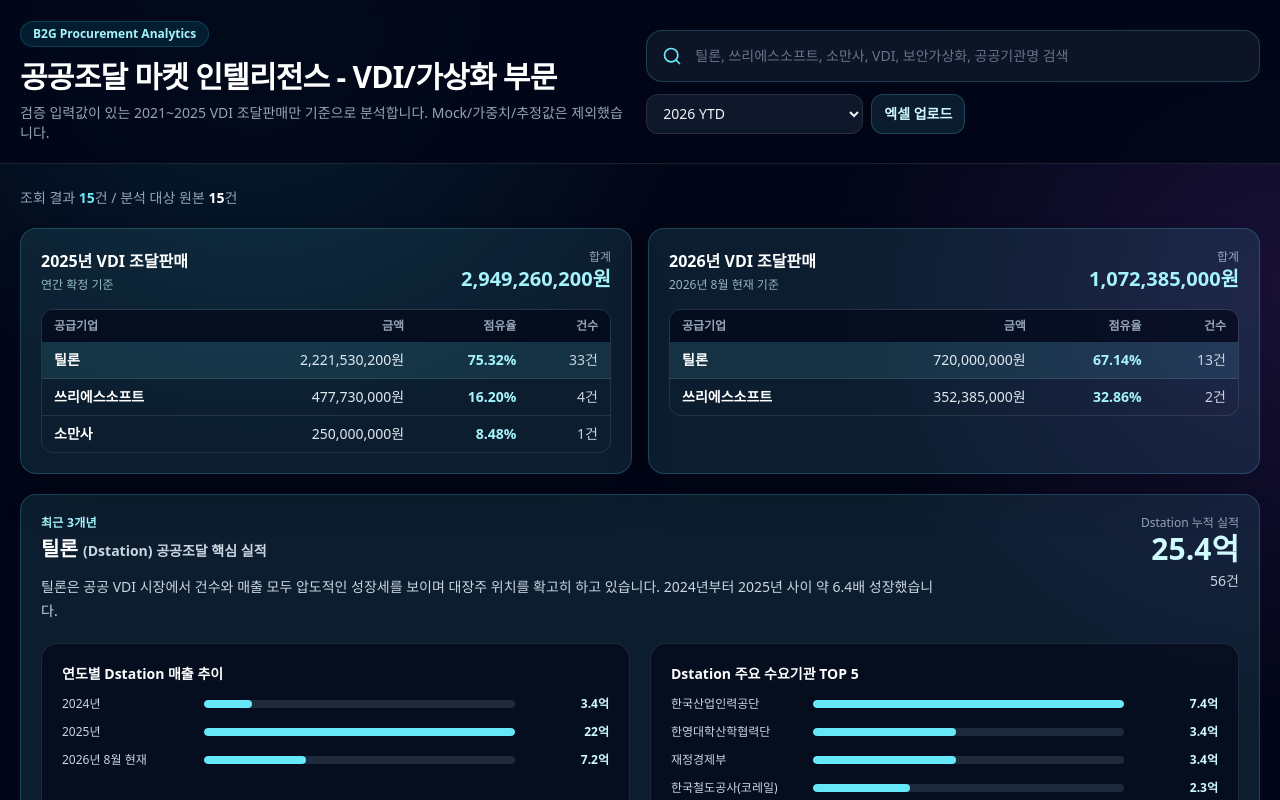
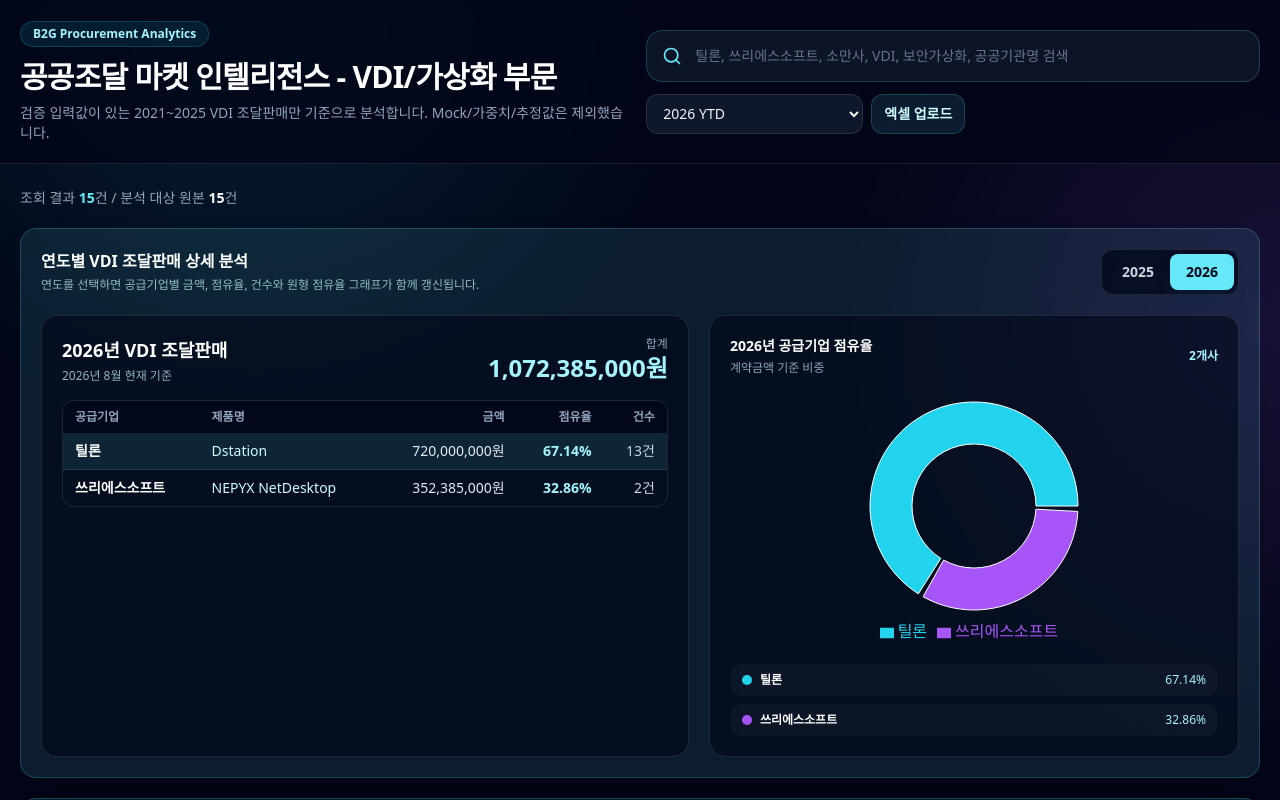
Before and after one commit to kwon007009-stack/jiwon13, a React (Vite) app: page / in a window 1280 px wide. Shown: the top 800 px of the page. Built offline with nearby package versions, Linux system fonts and the light colour scheme.

Commit message:
Add annual VDI sales toggle chart

```diff
--- a/src/App.jsx
+++ b/src/App.jsx
@@ -257,6 +257,7 @@
   const [rawMasterData, setRawMasterData] = useState([]);
   const [searchTerm, setSearchTerm] = useState("");
   const [periodFilter, setPeriodFilter] = useState("2026YTD");
+  const [selectedAnnualYear, setSelectedAnnualYear] = useState(VERIFIED_VDI_SALES.at(-1)?.year ?? YTD_YEAR);
   const [uploadNotice, setUploadNotice] = useState("");
 
   useEffect(() => {
@@ -296,6 +297,19 @@
   const buyerRanking = useMemo(() => groupAndSum(filteredData, "buyerName").slice(0, 10), [filteredData]);
   const productShare = useMemo(() => groupAndSum(filteredData, "productGroup"), [filteredData]);
   const trendData = useMemo(() => monthlyTrend(filteredData), [filteredData]);
+  const selectedAnnualSummary = useMemo(
+    () => VERIFIED_VDI_SALES.find(summary => summary.year === selectedAnnualYear) ?? VERIFIED_VDI_SALES.at(-1),
+    [selectedAnnualYear]
+  );
+  const annualShareData = useMemo(
+    () => selectedAnnualSummary?.companies?.map(company => ({
+      name: company.supplierName,
+      amount: safeNumber(company.amount),
+      share: safeNumber(company.share),
+      count: safeNumber(company.count)
+    })) ?? [],
+    [selectedAnnualSummary]
+  );
 
   const handleUpload = async event => {
     const file = event.target.files?.[0];
@@ -388,17 +402,40 @@
           </div>
         ) : null}
 
-        <section className="mb-5 grid gap-4 xl:grid-cols-2">
-          {VERIFIED_VDI_SALES.map(summary => (
-            <article key={summary.year} className="rounded-2xl border border-cyan-300/20 bg-cyan-300/10 p-5 shadow-2xl shadow-black/20">
+        <section className="mb-5 rounded-2xl border border-cyan-300/20 bg-cyan-300/10 p-5 shadow-2xl shadow-black/20">
+          <div className="mb-5 flex flex-wrap items-start justify-between gap-4">
+            <div>
+              <h2 className="text-base font-black text-white">연도별 VDI 조달판매 상세 분석</h2>
+              <p className="mt-1 text-xs text-cyan-100/70">연도를 선택하면 공급기업별 금액, 점유율, 건수와 원형 점유율 그래프가 함께 갱신됩니다.</p>
+            </div>
+            <div className="flex rounded-xl border border-white/10 bg-slate-950/70 p-1">
+              {VERIFIED_VDI_SALES.map(summary => (
+                <button
+                  key={summary.year}
+                  type="button"
+                  onClick={() => setSelectedAnnualYear(summary.year)}
+                  className={`h-9 rounded-lg px-4 text-sm font-black transition ${
+                    selectedAnnualYear === summary.year
+                      ? "bg-cyan-300 text-slate-950 shadow-lg shadow-cyan-950/30"
+                      : "text-slate-300 hover:bg-white/10 hover:text-white"
+                  }`}
+                >
+                  {summary.year}
+                </button>
+              ))}
+            </div>
+          </div>
+
+          <div className="grid gap-5 xl:grid-cols-[1.1fr_0.9fr]">
+            <article className="rounded-2xl border border-white/10 bg-slate-950/60 p-5">
               <div className="mb-4 flex items-start justify-between gap-4">
                 <div>
-                  <h2 className="text-base font-black text-white">{summary.label}</h2>
-                  <p className="mt-1 text-xs text-cyan-100/70">{summary.basis}</p>
+                  <h3 className="text-lg font-black text-white">{selectedAnnualSummary?.label}</h3>
+                  <p className="mt-1 text-xs text-cyan-100/70">{selectedAnnualSummary?.basis}</p>
                 </div>
                 <div className="text-right">
                   <p className="text-xs text-slate-400">합계</p>
-                  <p className="text-xl font-black text-cyan-200">{summary.totalAmount.toLocaleString("ko-KR")}원</p>
+                  <p className="text-2xl font-black text-cyan-200">{safeNumber(selectedAnnualSummary?.totalAmount).toLocaleString("ko-KR")}원</p>
                 </div>
               </div>
               <div className="overflow-hidden rounded-xl border border-white/10">
@@ -406,15 +443,17 @@
                   <thead className="bg-slate-950/70 text-xs text-slate-400">
                     <tr>
                       <th className="px-3 py-2 text-left">공급기업</th>
+                      <th className="px-3 py-2 text-left">제품명</th>
                       <th className="px-3 py-2 text-right">금액</th>
                       <th className="px-3 py-2 text-right">점유율</th>
                       <th className="px-3 py-2 text-right">건수</th>
                     </tr>
                   </thead>
                   <tbody className="divide-y divide-white/10">
-                    {summary.companies.map(company => (
-                      <tr key={`${summary.year}-${company.supplierName}`} className={company.supplierName === "틸론" ? "bg-cyan-300/10" : ""}>
+                    {selectedAnnualSummary?.companies?.map(company => (
+                      <tr key={`${selectedAnnualSummary.year}-${company.supplierName}`} className={company.supplierName === "틸론" ? "bg-cyan-300/10" : ""}>
                         <td className="px-3 py-2 font-bold text-white">{company.supplierName}</td>
+                        <td className="px-3 py-2 text-cyan-100">{company.productName}</td>
                         <td className="px-3 py-2 text-right text-slate-200">{company.amount.toLocaleString("ko-KR")}원</td>
                         <td className="px-3 py-2 text-right font-bold text-cyan-200">{company.share.toFixed(2)}%</td>
                         <td className="px-3 py-2 text-right text-slate-300">{company.count}건</td>
@@ -424,7 +463,39 @@
                 </table>
               </div>
             </article>
-          ))}
+
+            <article className="rounded-2xl border border-white/10 bg-slate-950/60 p-5">
+              <div className="mb-3 flex items-center justify-between gap-3">
+                <div>
+                  <h3 className="text-sm font-black text-white">{selectedAnnualSummary?.year}년 공급기업 점유율</h3>
+                  <p className="mt-1 text-xs text-slate-400">계약금액 기준 비중</p>
+                </div>
+                <p className="text-right text-xs font-bold text-cyan-200">{formatCount(annualShareData.length)}개사</p>
+              </div>
+              <div className="h-[260px]">
+                <ResponsiveContainer width="100%" height="100%">
+                  <PieChart>
+                    <Pie data={annualShareData} dataKey="amount" nameKey="name" innerRadius={62} outerRadius={104} paddingAngle={3}>
+                      {annualShareData.map((_, index) => <Cell key={index} fill={CHART_COLORS[index % CHART_COLORS.length]} />)}
+                    </Pie>
+                    <Tooltip contentStyle={{ background: "#020617", border: "1px solid #334155", borderRadius: 12 }} formatter={(value, name) => [formatMoney(value), name]} />
+                    <Legend />
+                  </PieChart>
+                </ResponsiveContainer>
+              </div>
+              <div className="mt-4 space-y-2">
+                {annualShareData.map((company, index) => (
+                  <div key={company.name} className="flex items-center justify-between gap-3 rounded-xl bg-white/[0.03] px-3 py-2 text-xs">
+                    <span className="flex min-w-0 items-center gap-2 font-bold text-white">
+                      <span className="h-2.5 w-2.5 shrink-0 rounded-full" style={{ backgroundColor: CHART_COLORS[index % CHART_COLORS.length] }} />
+                      <span className="truncate">{company.name}</span>
+                    </span>
+                    <span className="shrink-0 text-cyan-200">{company.share.toFixed(2)}%</span>
+                  </div>
+                ))}
+              </div>
+            </article>
+          </div>
         </section>
 
         <section className="mb-5 rounded-2xl border border-cyan-300/20 bg-cyan-300/10 p-5 shadow-2xl shadow-black/20">
@@ -493,14 +564,7 @@
           </div>
         </section>
 
-        <section className="grid gap-4 md:grid-cols-2 xl:grid-cols-4">
-          <KpiCard title="조회된 공급기업 수" value={`${formatCount(kpis.supplierCount)}개사`} helper="공급기업명 고유 개수" icon={Database} />
-          <KpiCard title="총 계약금액" value={formatMoney(kpis.totalAmount)} helper="filteredData 계약금액 합계" icon={TrendingUp} accent={PURPLE} />
-          <KpiCard title="총 계약 건수" value={`${formatCount(kpis.totalContracts)}건`} helper="계약 건수 합계" icon={ShieldCheck} accent={GREEN} />
-          <KpiCard title="평균 계약 단가" value={formatMoney(kpis.averageAmount)} helper="총 계약금액 / 총 계약 건수" icon={Database} accent={PINK} />
-        </section>
-
-        <section className="mt-6 grid gap-5 xl:grid-cols-2">
+        <section className="grid gap-5 xl:grid-cols-2">
           <ChartCard title="검증 기준 공급기업 랭킹 TOP 15" subtitle="2025년 확정값 + 2026년 6월 22일 기준 입력값만 합산. Mock/가중치 제외">
             {supplierRanking.length ? (
               <ResponsiveContainer width="100%" height="100%">
@@ -561,6 +625,13 @@
           </ChartCard>
         </section>
 
+        <section className="mt-6 grid gap-4 md:grid-cols-2 xl:grid-cols-4">
+          <KpiCard title="조회된 공급기업 수" value={`${formatCount(kpis.supplierCount)}개사`} helper="공급기업명 고유 개수" icon={Database} />
+          <KpiCard title="총 계약금액" value={formatMoney(kpis.totalAmount)} helper="filteredData 계약금액 합계" icon={TrendingUp} accent={PURPLE} />
+          <KpiCard title="총 계약 건수" value={`${formatCount(kpis.totalContracts)}건`} helper="계약 건수 합계" icon={ShieldCheck} accent={GREEN} />
+          <KpiCard title="평균 계약 단가" value={formatMoney(kpis.averageAmount)} helper="총 계약금액 / 총 계약 건수" icon={Database} accent={PINK} />
+        </section>
+
         <section className="mt-6 rounded-2xl border border-white/10 bg-slate-900/75 p-5 shadow-2xl shadow-black/20">
           <div className="mb-4 flex flex-wrap items-end justify-between gap-3">
             <div>
```
